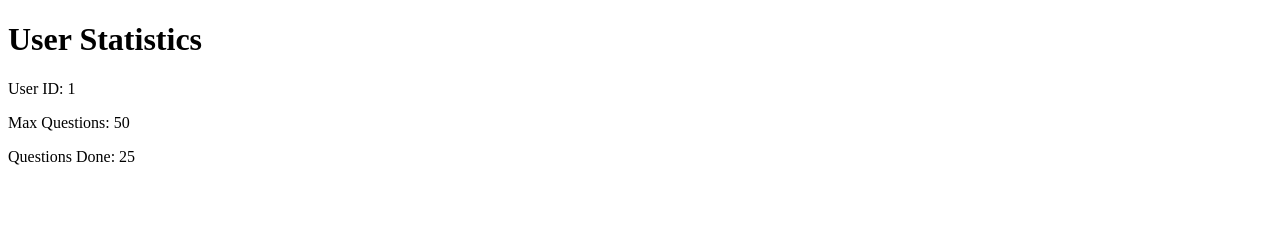
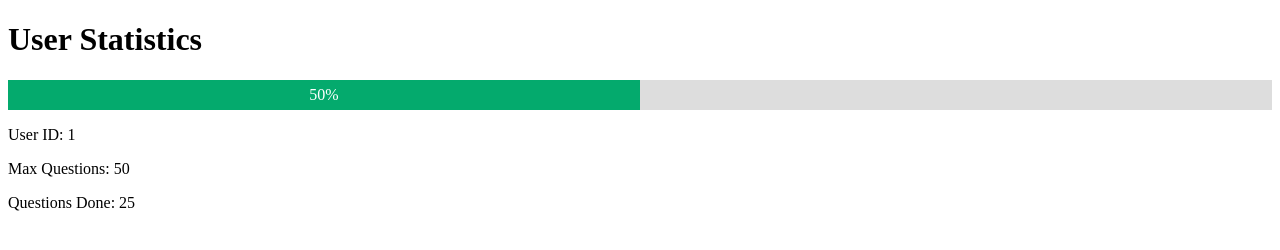
Before and after one commit to Powwong/SingleSPA, a plain HTML site: page frontend-test/index.html in a window 1280 px wide. Drawn offline with Linux system fonts and the light colour scheme.

Commit message:
Progress bar - test with const data

```diff
--- a/frontend-test/index.html
+++ b/frontend-test/index.html
@@ -3,14 +3,42 @@
 <head>
   <meta charset="UTF-8">
   <title>User Statistics</title>
+  <style>
+    #myProgress {
+      width: 100%;
+      background-color: #ddd;
+      margin-bottom: 15px;
+    }
+
+    #myBar {
+      width: 0%;
+      height: 30px;
+      background-color: #04AA6D;
+      text-align: center;
+      line-height: 30px;
+      color: white;
+    }
+  </style>
 </head>
 <body>
   <h1>User Statistics</h1>
-  <div id="statsContainer">
-    <p>Loading...</p>
+  <div>
+    <div id="myProgress">
+      <div id="myBar"></div>
+    </div>
+    <div id="statsContainer">
+      <p>Loading...</p>
+    </div>
   </div>
 
   <script>
+    // Function to update the progress bar based on completion percentage
+    function updateProgressBar(percentage) {
+      const progressBar = document.getElementById('myBar');
+      progressBar.style.width = percentage + '%';
+      progressBar.innerHTML = Math.round(percentage) + '%';
+    }
+
     // Simulated function to fetch user statistics
     function fetchUserStatistics(userId) {
       return new Promise((resolve, reject) => {
@@ -32,9 +60,13 @@
 
     // Usage example
     const userId = 1; // Replace with the user ID you want to retrieve stats for
+    const statsContainer = document.getElementById('statsContainer');
+
     fetchUserStatistics(userId)
       .then(data => {
-        const statsContainer = document.getElementById('statsContainer');
+        const completionPercentage = (data.question_done / data.question_max) * 100;
+        updateProgressBar(completionPercentage);
+
         statsContainer.innerHTML = `
           <p>User ID: ${data.user_id}</p>
           <p>Max Questions: ${data.question_max}</p>
```
